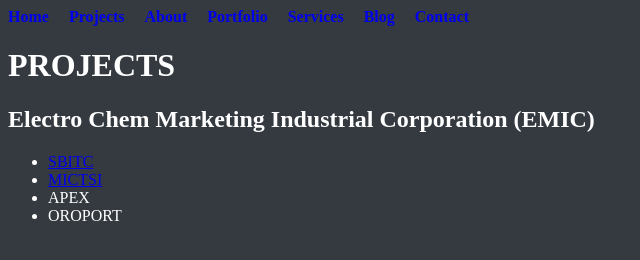
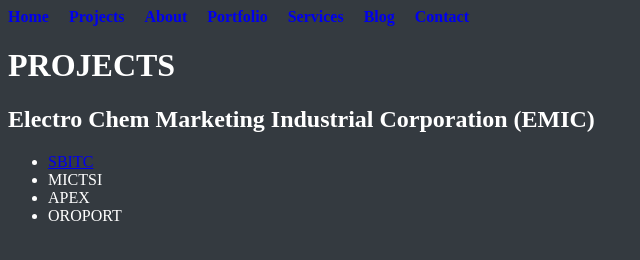
Before and after one commit to CLUrsabia/myPortfolio, a plain HTML site: page public/projects.html in a window 1280 px wide. Shown: the full height of the page, 0-640 px from the left. Drawn offline with Linux system fonts and the light colour scheme.

Commit message:
Update projects.html

```diff
--- a/public/projects.html
+++ b/public/projects.html
@@ -24,7 +24,7 @@
     <h2>Electro Chem Marketing Industrial Corporation (EMIC)</h2>
     <ul>
       <li><a href="projSbitc.html" alt="SBITC">SBITC</a></li>
-      <li><a href="projMictsi.html" alt="MICTSI">MICTSI</a></li>
+      <li>MICTSI</li>
       <li>APEX</li>
       <li>OROPORT</li>
     </ul>
```
